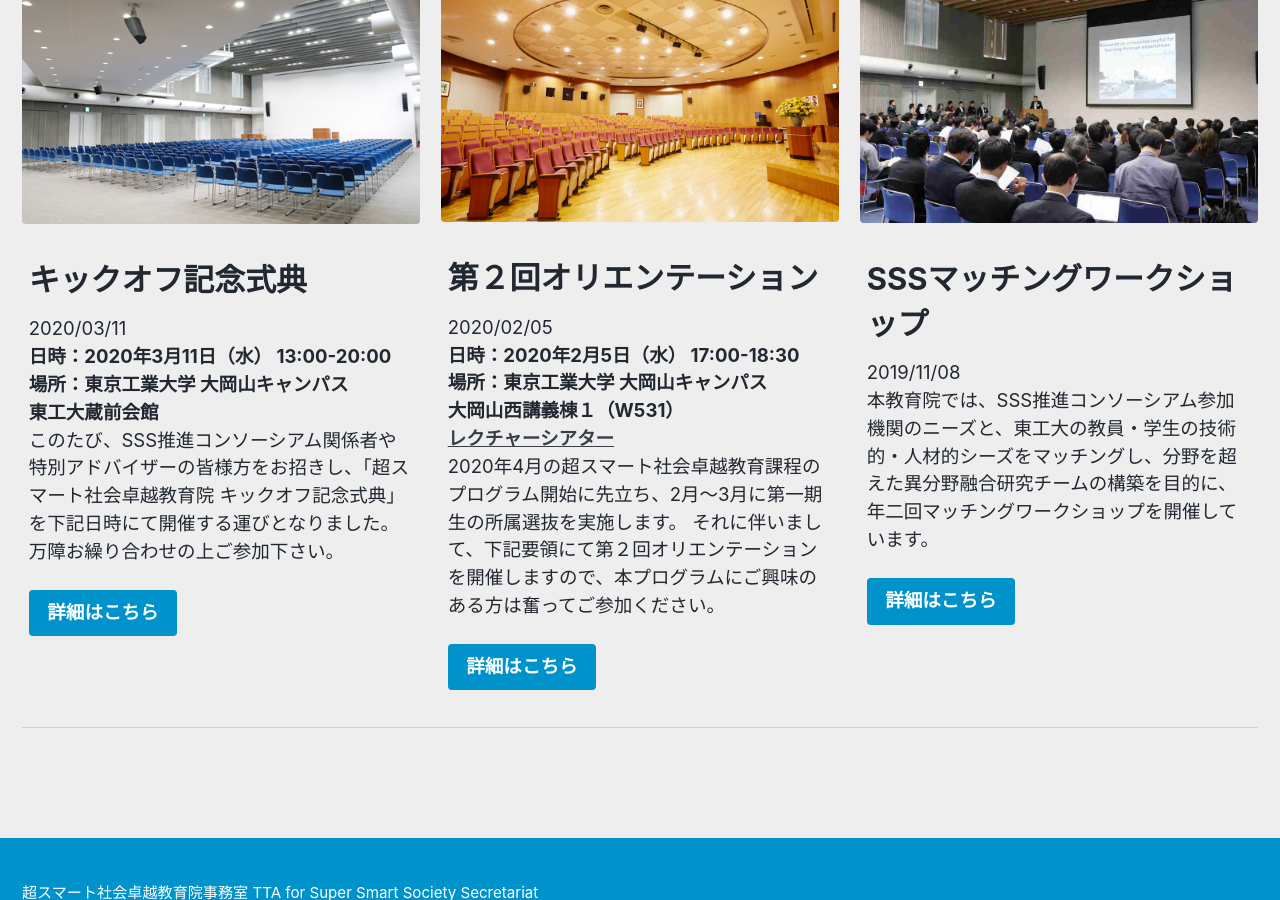
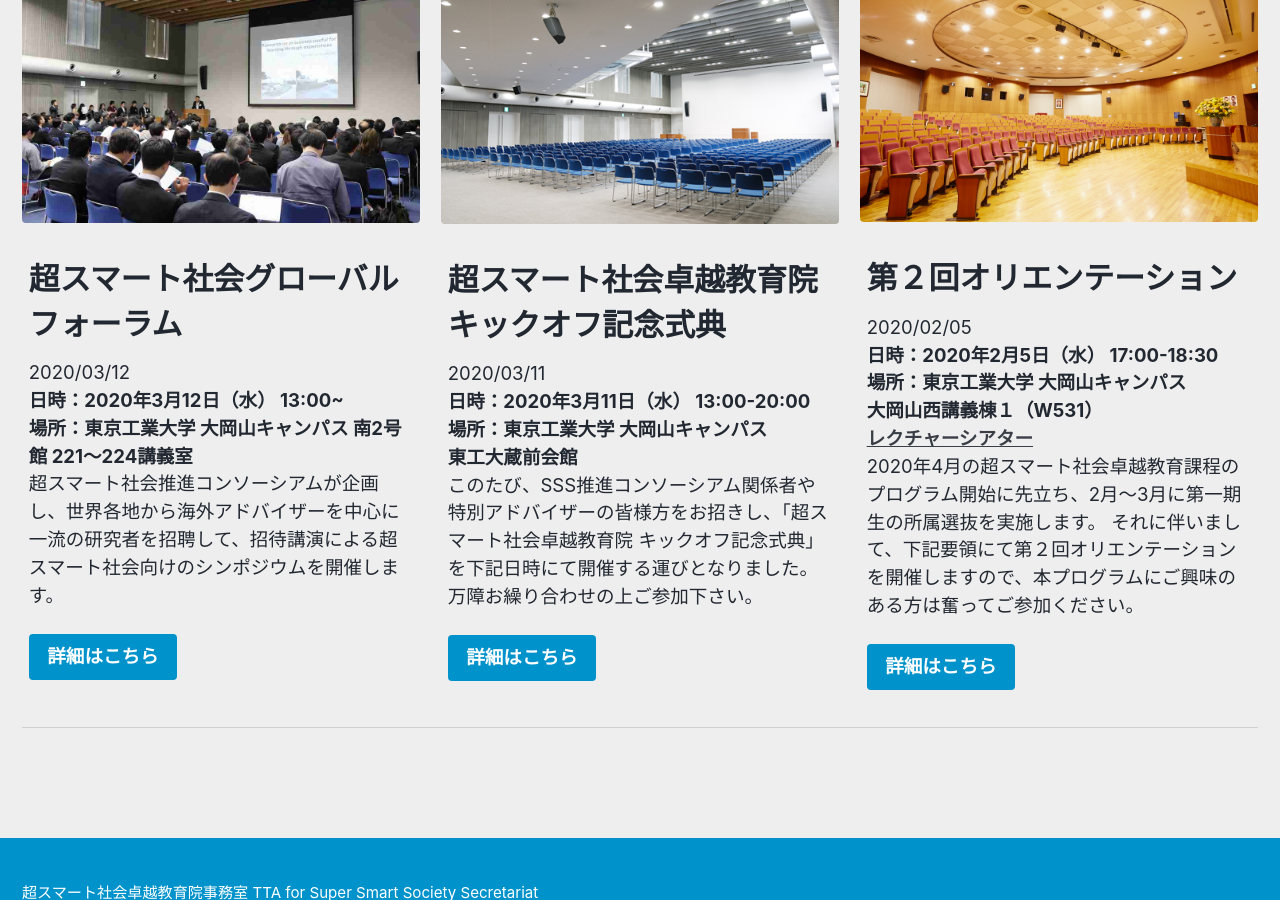
Before and after one commit to fl1d/w0ex.github.io, a Jekyll site: the page built from _pages/home.md, in a window 1280 px wide and 900 px high, scrolled down 868 px. Built offline with Jekyll 4.4.1, drawn with Linux system fonts in a browser that asks for light colours; cached includes are drawn as plain includes; nearby versions of some CDN libraries.

Commit message:
home news global

```diff
--- a/_pages/home.md
+++ b/_pages/home.md
@@ -29,9 +29,17 @@ intro:
   - title: "超スマート社会卓越教育院では、<br>社会連携教育（オープンエデュケーション）<br>と異分野融合研究（オープンイノベーション）<br>の融合によって、来たる超スマート社会を牽引する<br>スーパードクターを養成します。"
 
 feature_row:
+  - image_path: /assets/images/matching-workshop.jpg
+    alt: "超スマート社会グローバルフォーラム"
+    title: "超スマート社会グローバルフォーラム"
+    excerpt: "2020/03/12<br><B>日時：2020年3月12日（水） 13:00~<br>場所：東京工業大学 大岡山キャンパス 南2号館 221～224講義室</B><br>超スマート社会推進コンソーシアムが企画し、世界各地から海外アドバイザーを中心に一流の研究者を招聘して、招待講演による超スマート社会向けのシンポジウムを開催します。"
+    url: "/global_forum/"
+    btn_label: "詳細はこちら"
+    btn_class: "btn--primary"
+
   - image_path: /assets/images/kuramae.jpg
-    alt: "キックオフ記念式典"
-    title: "キックオフ記念式典"
+    alt: "超スマート社会卓越教育院キックオフ記念式典 "
+    title: "超スマート社会卓越教育院キックオフ記念式典 "
     excerpt: "2020/03/11<br><B>日時：2020年3月11日（水） 13:00-20:00<br>場所：東京工業大学 大岡山キャンパス <br>東工大蔵前会館</B><br>このたび、SSS推進コンソーシアム関係者や特別アドバイザーの皆様方をお招きし、「超スマート社会卓越教育院 キックオフ記念式典」を下記日時にて開催する運びとなりました。万障お繰り合わせの上ご参加下さい。"
     url: "/kick-off/"
     btn_label: "詳細はこちら"
@@ -45,13 +53,7 @@ feature_row:
     btn_label: "詳細はこちら"
     btn_class: "btn--primary"
 
-  - image_path: /assets/images/matching-workshop.jpg
-    alt: "SSSマッチングワークショップ"
-    title: "SSSマッチングワークショップ"
-    excerpt: "2019/11/08<br>本教育院では、SSS推進コンソーシアム参加機関のニーズと、東工大の教員・学生の技術的・人材的シーズをマッチングし、分野を超えた異分野融合研究チームの構築を目的に、年二回マッチングワークショップを開催しています。"
-    url: "https://www.sss.e.titech.ac.jp/event-sss-matching-ws-20191108/"
-    btn_label: "詳細はこちら"
-    btn_class: "btn--primary"
+
 ---
 
 {% include feature_row id="intro" type="center" %}
```
